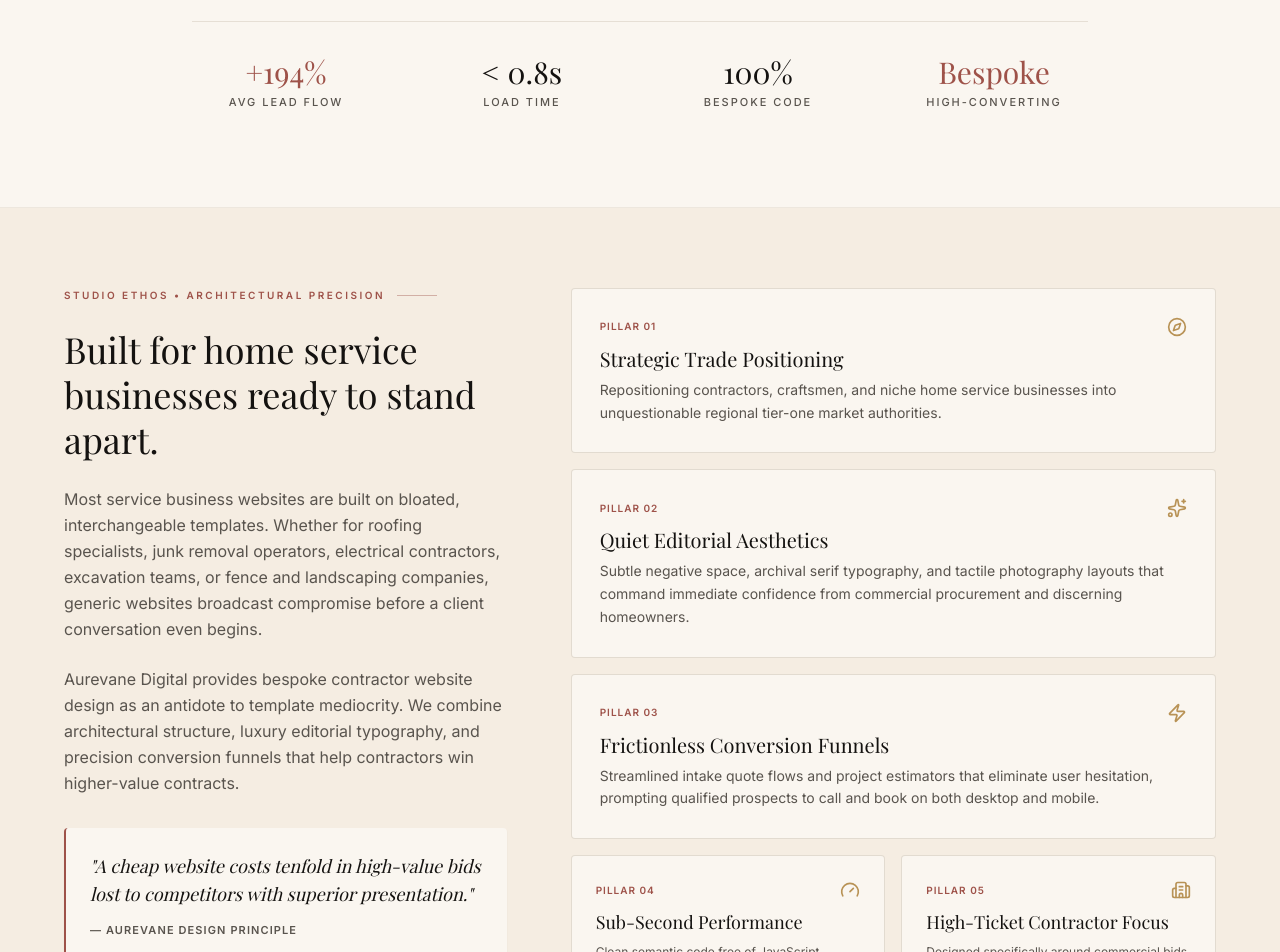
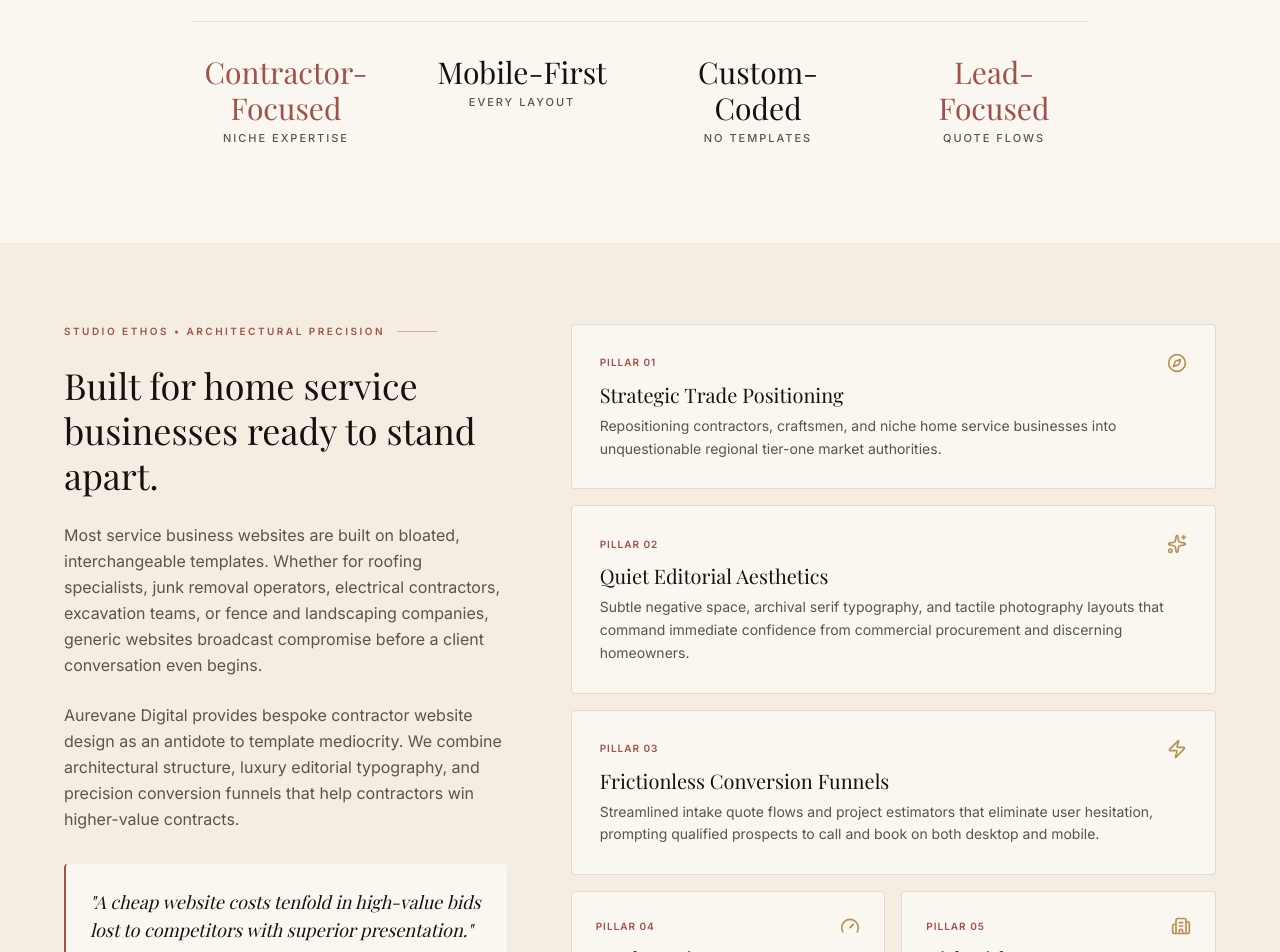
Before and after one commit to Aurevane-Digital/Aurevane-Digital, a React (Vite) app: page / in a window 1280 px wide. Shown: the part 960-1912 px from the top of the page. Built offline with nearby package versions, Linux system fonts and the light colour scheme; a web font is replaced by a local one.

Commit message:
perf: optimize hero scroll performance
Implement requestAnimationFrame for scroll event handling to reduce layout thrashing and improve frame rates. Remove unnecessary preload directive and refine performance copy for clarity.

```diff
--- a/index.html
+++ b/index.html
@@ -54,9 +54,6 @@
       rel="stylesheet"
     />
 
-    <!-- Preload LCP Asset -->
-    <link rel="preload" as="image" href="/frames/ezgif-frame-001.jpg" fetchpriority="high" />
-
     <!-- JSON-LD Structured Data (@graph) -->
     <script type="application/ld+json">
     {
--- a/src/components/Ethos.tsx
+++ b/src/components/Ethos.tsx
@@ -97,10 +97,10 @@ export const Ethos: React.FC = () => {
                   <Gauge className="w-5 h-5 text-[#B89255]" />
                 </div>
                 <h3 className="font-serif text-lg text-[#141210] mb-1.5">
-                  Sub-Second Performance
+                  Fast by Design
                 </h3>
                 <p className="text-xs text-[#59544E] leading-relaxed">
-                  Clean semantic code free of JavaScript clutter, achieving near-perfect 100/100 Lighthouse performance and Core Web Vitals compliance.
+                  Lean, clean code and optimized media built to load quickly on mobile.
                 </p>
               </div>
 
--- a/src/components/Hero.tsx
+++ b/src/components/Hero.tsx
@@ -1,4 +1,4 @@
-import React, { useEffect, useState } from 'react';
+import React, { useEffect, useState, useRef } from 'react';
 import { ArrowRight } from 'lucide-react';
 
 interface HeroProps {
@@ -8,13 +8,32 @@ interface HeroProps {
 
 export const Hero: React.FC<HeroProps> = ({ onExploreWork, onRequestAudit }) => {
   const [scrollY, setScrollY] = useState(0);
+  const currentScrollRef = useRef(0);
 
   useEffect(() => {
+    let rAFId: number | null = null;
+
     const handleScroll = () => {
-      setScrollY(window.pageYOffset || document.documentElement.scrollTop);
+      if (rAFId !== null) return;
+
+      rAFId = window.requestAnimationFrame(() => {
+        rAFId = null;
+        const currentY = Math.round(window.pageYOffset || document.documentElement.scrollTop);
+        if (currentY !== currentScrollRef.current) {
+          currentScrollRef.current = currentY;
+          setScrollY(currentY);
+        }
+      });
     };
+
+    handleScroll();
     window.addEventListener('scroll', handleScroll, { passive: true });
-    return () => window.removeEventListener('scroll', handleScroll);
+    return () => {
+      window.removeEventListener('scroll', handleScroll);
+      if (rAFId !== null) {
+        window.cancelAnimationFrame(rAFId);
+      }
+    };
   }, []);
 
   // Compute smooth fade & shrink for hero logo as page is scrolled
@@ -102,30 +121,38 @@ export const Hero: React.FC<HeroProps> = ({ onExploreWork, onRequestAudit }) =>
         </a>
       </div>
 
-      {/* Key Stat Metrics Row */}
+      {/* Qualitative Metrics Row - No Invented Stats */}
       <div className="mt-14 pt-8 border-t border-[#D9D0C3]/60 grid grid-cols-2 md:grid-cols-4 gap-6 md:gap-12 w-full max-w-4xl text-center">
         <div className="flex flex-col items-center">
-          <span className="font-serif text-2xl md:text-3xl text-[#9E5249] font-normal">+194%</span>
+          <span className="font-serif text-xl sm:text-2xl md:text-3xl text-[#9E5249] font-normal">
+            Contractor-Focused
+          </span>
           <span className="text-[10px] md:text-[11px] uppercase tracking-[0.18em] text-[#59544E] font-medium mt-1">
-            Avg Lead Flow
+            Niche Expertise
           </span>
         </div>
         <div className="flex flex-col items-center">
-          <span className="font-serif text-2xl md:text-3xl text-[#141210] font-normal">&lt; 0.8s</span>
+          <span className="font-serif text-xl sm:text-2xl md:text-3xl text-[#141210] font-normal">
+            Mobile-First
+          </span>
           <span className="text-[10px] md:text-[11px] uppercase tracking-[0.18em] text-[#59544E] font-medium mt-1">
-            Load Time
+            Every Layout
           </span>
         </div>
         <div className="flex flex-col items-center">
-          <span className="font-serif text-2xl md:text-3xl text-[#141210] font-normal">100%</span>
+          <span className="font-serif text-xl sm:text-2xl md:text-3xl text-[#141210] font-normal">
+            Custom-Coded
+          </span>
           <span className="text-[10px] md:text-[11px] uppercase tracking-[0.18em] text-[#59544E] font-medium mt-1">
-            Bespoke Code
+            No Templates
           </span>
         </div>
         <div className="flex flex-col items-center">
-          <span className="font-serif text-2xl md:text-3xl text-[#9E5249] font-normal">Bespoke</span>
+          <span className="font-serif text-xl sm:text-2xl md:text-3xl text-[#9E5249] font-normal">
+            Lead-Focused
+          </span>
           <span className="text-[10px] md:text-[11px] uppercase tracking-[0.18em] text-[#59544E] font-medium mt-1">
-            High-Converting
+            Quote Flows
           </span>
         </div>
       </div>
```
